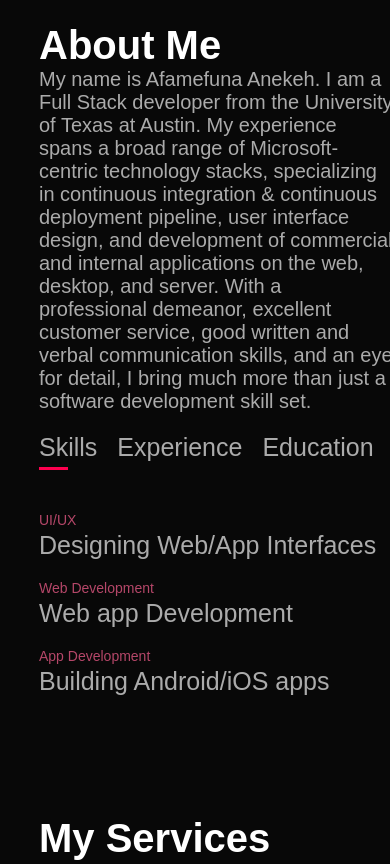
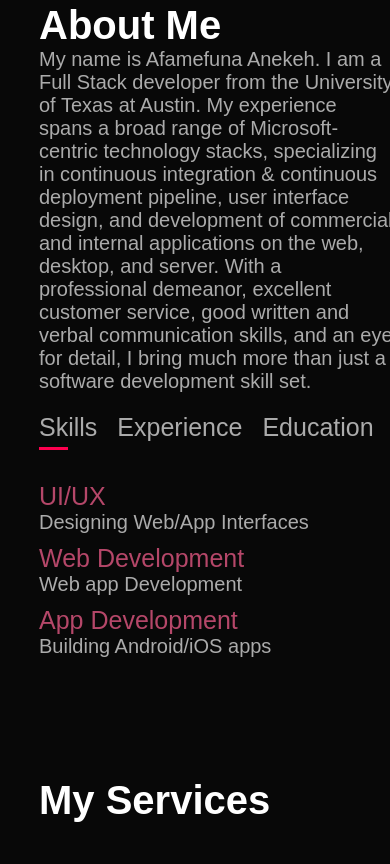
Before and after one commit to Afam-26/new-portfolio, a website: page public/index.html in a window 390 px wide. Shown: the part 1133-1997 px from the top of the page. Drawn offline with Linux system fonts and the light colour scheme.

```diff
--- a/public/css/style.css
+++ b/public/css/style.css
@@ -539,7 +539,7 @@
     /* padding-top: -500px;
     padding-bottom: 200px;
     padding: 50px 0;  */
-    margin-top: -80px; /* Reduce space between sections */
+    margin-top: -100px; /* Reduce space between sections */
     padding-top: 50px;
    }
     .sub-title{
@@ -559,7 +559,7 @@
         margin-right: 20px;
     }
 
-    #skills{
+    #skills span{
         font-size: 25px;
     }
 
```
